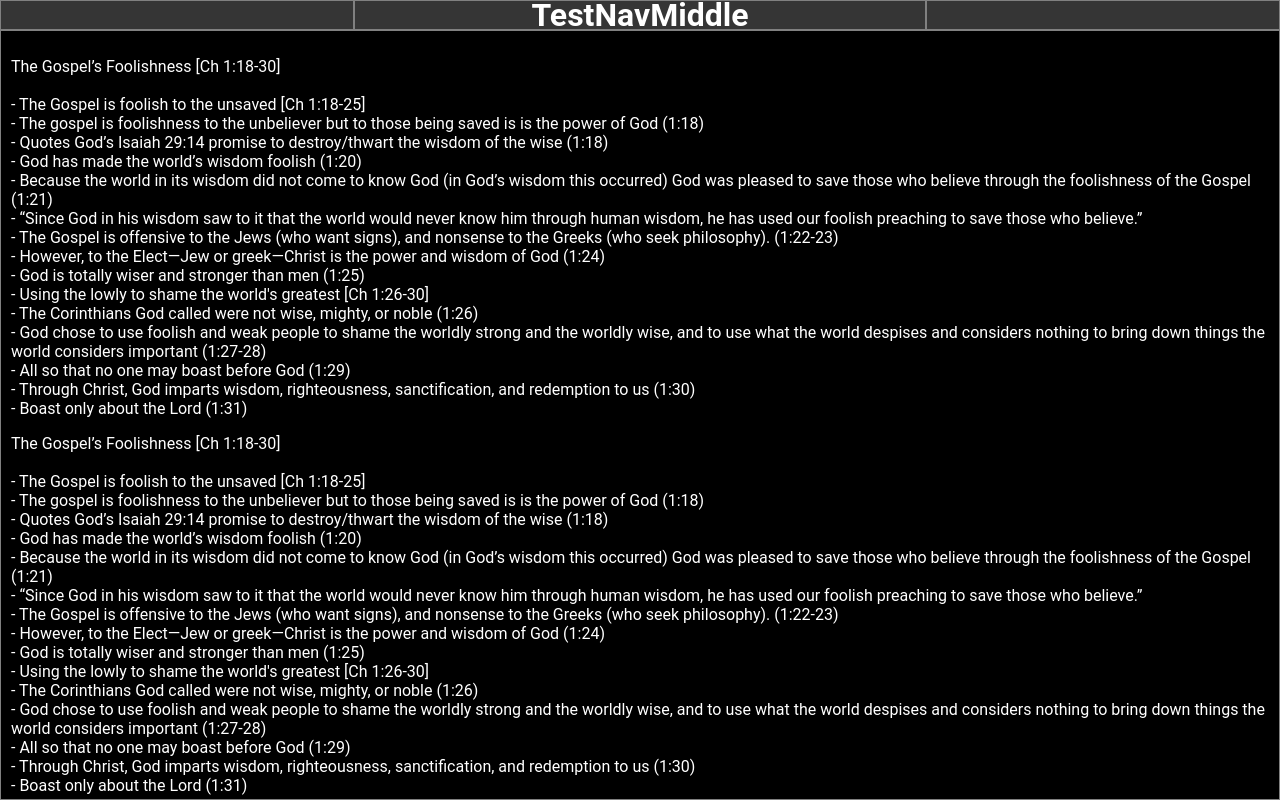
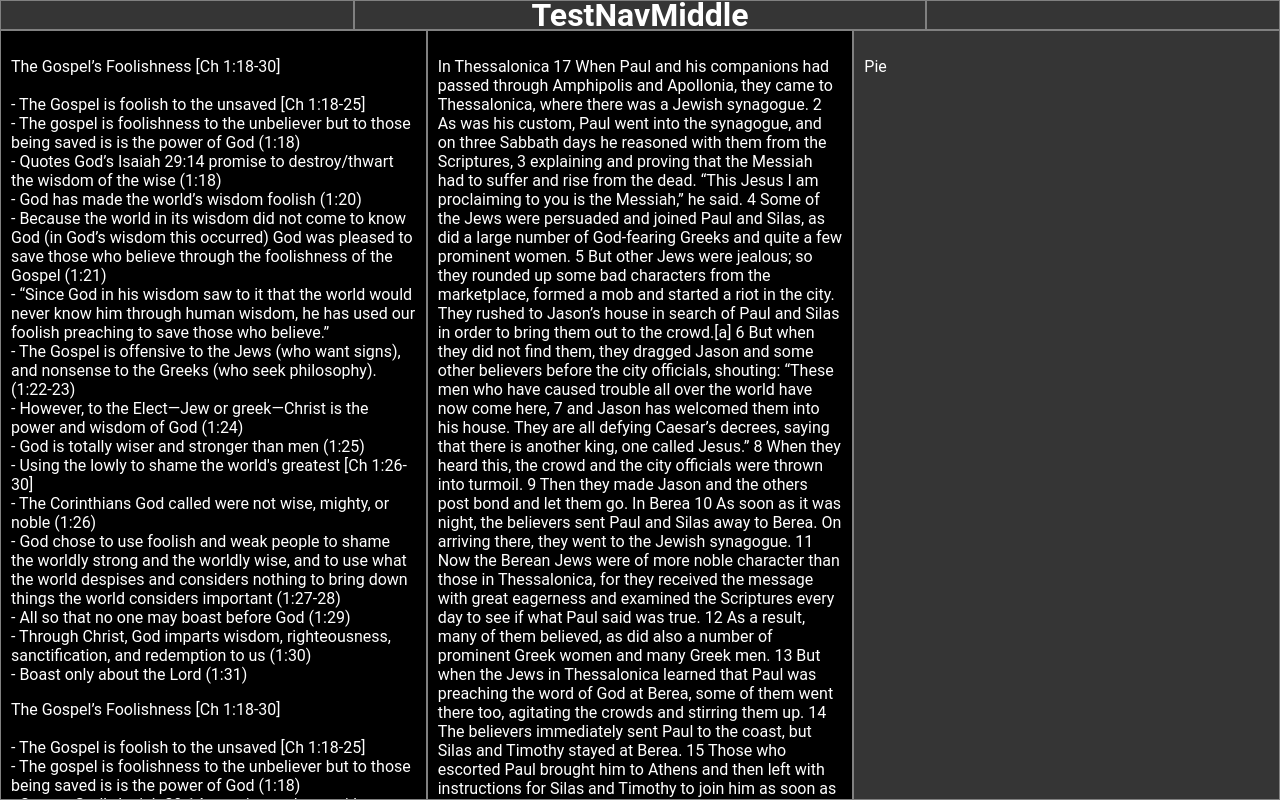
Before and after one commit to BereanBible/BereanBible.github.io, a PHP site: page / in a window 1280 px wide. Run offline with PHP 8.4, Linux system fonts and the light colour scheme.

Commit message:
Switched from grid to flex

```diff
--- a/css/style.css
+++ b/css/style.css
@@ -75,33 +75,56 @@ body {
     width: 100vw;/*Or should be 3x auto?*/
     height: calc(100vh - var(--navHeight));
     overflow-y: auto;
-    overflow-x: auto;
+    overflow-x: scroll;
 
-    /* CSS Grid Structure */
+    display: flex;
+    flex-direction: row;
+    scroll-snap-type: x mandatory;
+    scroll-behavior: smooth;
+
+    /*OLD
     display: grid;
     grid-gap: 0px;
-    grid-template-columns: 100vw 100vw 100vw;/*Each column needs to be the window width if iPhone*/
+    grid-template-columns: 100vw 100vw 100vw;
     grid-auto-rows: auto;
     grid-template-areas:
         "mrg bib itl";
+    */
     /*DEBUG*/border: solid 0px white;
 }
 
 #bibleContainer {
-    grid-area: bib;
+    /*OLD grid-area: bib;*/
+    width: 100vw;
     background-color: var(--bibleBackground);
     display: flex;
     flex-wrap: wrap;
     padding: 10px;
     overflow-y: auto;
+
+    scroll-snap-align: start;
     /*DEBUG*/border: solid 1px grey;
 }
 
 #marginContainer {
-    grid-area: mrg;
+    /*OLD grid-area: mrg;*/
+    width: 100vw;
     background-color: var(--marginBackground);
     padding: 10px;
     overflow-y: auto;
+
+    scroll-snap-align: start;
+    /*DEBUG*/border: solid 1px grey;
+}
+
+#interlinearContainer {
+    /*OLD grid-area: mrg;*/
+    width: 100vw;
+    background-color: var(--defaultBackground);
+    padding: 10px;
+    overflow-y: auto;
+
+    scroll-snap-align: start;
     /*DEBUG*/border: solid 1px grey;
 }
 
@@ -117,6 +140,11 @@ body {
     /*DEBUG*/border: solid 0px tan;
 }
 
+#interlinearContent {
+    margin: 0px;
+    padding: 0px;
+    /*DEBUG*/border: solid 0px tan;
+}
 
 
 .center {
--- a/index.html
+++ b/index.html
@@ -30,34 +30,6 @@
     </div>
 
     <div id="main">
-
-        <div id="bibleContainer" class="">
-            <!--???-->
-            <div id="bibleContent">
-                <p>
-                    In Thessalonica
-                    17 When Paul and his companions had passed through Amphipolis and Apollonia, they came to Thessalonica, where there was a Jewish synagogue. 2 As was his custom, Paul went into the synagogue, and on three Sabbath days he reasoned with them from the Scriptures, 3 explaining and proving that the Messiah had to suffer and rise from the dead. “This Jesus I am proclaiming to you is the Messiah,” he said. 4 Some of the Jews were persuaded and joined Paul and Silas, as did a large number of God-fearing Greeks and quite a few prominent women.
-
-                    5 But other Jews were jealous; so they rounded up some bad characters from the marketplace, formed a mob and started a riot in the city. They rushed to Jason’s house in search of Paul and Silas in order to bring them out to the crowd.[a] 6 But when they did not find them, they dragged Jason and some other believers before the city officials, shouting: “These men who have caused trouble all over the world have now come here, 7 and Jason has welcomed them into his house. They are all defying Caesar’s decrees, saying that there is another king, one called Jesus.” 8 When they heard this, the crowd and the city officials were thrown into turmoil. 9 Then they made Jason and the others post bond and let them go.
-
-                    In Berea
-                    10 As soon as it was night, the believers sent Paul and Silas away to Berea. On arriving there, they went to the Jewish synagogue. 11 Now the Berean Jews were of more noble character than those in Thessalonica, for they received the message with great eagerness and examined the Scriptures every day to see if what Paul said was true. 12 As a result, many of them believed, as did also a number of prominent Greek women and many Greek men.
-
-                    13 But when the Jews in Thessalonica learned that Paul was preaching the word of God at Berea, some of them went there too, agitating the crowds and stirring them up. 14 The believers immediately sent Paul to the coast, but Silas and Timothy stayed at Berea. 15 Those who escorted Paul brought him to Athens and then left with instructions for Silas and Timothy to join him as soon as possible.
-
-                    In Athens
-                    16 While Paul was waiting for them in Athens, he was greatly distressed to see that the city was full of idols. 17 So he reasoned in the synagogue with both Jews and God-fearing Greeks, as well as in the marketplace day by day with those who happened to be there. 18 A group of Epicurean and Stoic philosophers began to debate with him. Some of them asked, “What is this babbler trying to say?” Others remarked, “He seems to be advocating foreign gods.” They said this because Paul was preaching the good news about Jesus and the resurrection. 19 Then they took him and brought him to a meeting of the Areopagus, where they said to him, “May we know what this new teaching is that you are presenting? 20 You are bringing some strange ideas to our ears, and we would like to know what they mean.” 21 (All the Athenians and the foreigners who lived there spent their time doing nothing but talking about and listening to the latest ideas.)
-
-                    22 Paul then stood up in the meeting of the Areopagus and said: “People of Athens! I see that in every way you are very religious. 23 For as I walked around and looked carefully at your objects of worship, I even found an altar with this inscription: to an unknown god. So you are ignorant of the very thing you worship—and this is what I am going to proclaim to you.
-
-                    24 “The God who made the world and everything in it is the Lord of heaven and earth and does not live in temples built by human hands. 25 And he is not served by human hands, as if he needed anything. Rather, he himself gives everyone life and breath and everything else. 26 From one man he made all the nations, that they should inhabit the whole earth; and he marked out their appointed times in history and the boundaries of their lands. 27 God did this so that they would seek him and perhaps reach out for him and find him, though he is not far from any one of us. 28 ‘For in him we live and move and have our being.’[b] As some of your own poets have said, ‘We are his offspring.’[c]
-
-                    29 “Therefore since we are God’s offspring, we should not think that the divine being is like gold or silver or stone—an image made by human design and skill. 30 In the past God overlooked such ignorance, but now he commands all people everywhere to repent. 31 For he has set a day when he will judge the world with justice by the man he has appointed. He has given proof of this to everyone by raising him from the dead.”
-
-                    32 When they heard about the resurrection of the dead, some of them sneered, but others said, “We want to hear you again on this subject.” 33 At that, Paul left the Council. 34 Some of the people became followers of Paul and believed. Among them was Dionysius, a member of the Areopagus, also a woman named Damaris, and a number of others.
-                </p>
-            </div>
-        </div>
 
         <div id="marginContainer" class="">
             <!--needs to be a live edited and saved text box of the current open margin file-->
@@ -141,6 +113,43 @@
             </div>
         </div>
 
+        <div id="bibleContainer" class="">
+            <!--???-->
+            <div id="bibleContent">
+                <p>
+                    In Thessalonica
+                    17 When Paul and his companions had passed through Amphipolis and Apollonia, they came to Thessalonica, where there was a Jewish synagogue. 2 As was his custom, Paul went into the synagogue, and on three Sabbath days he reasoned with them from the Scriptures, 3 explaining and proving that the Messiah had to suffer and rise from the dead. “This Jesus I am proclaiming to you is the Messiah,” he said. 4 Some of the Jews were persuaded and joined Paul and Silas, as did a large number of God-fearing Greeks and quite a few prominent women.
+
+                    5 But other Jews were jealous; so they rounded up some bad characters from the marketplace, formed a mob and started a riot in the city. They rushed to Jason’s house in search of Paul and Silas in order to bring them out to the crowd.[a] 6 But when they did not find them, they dragged Jason and some other believers before the city officials, shouting: “These men who have caused trouble all over the world have now come here, 7 and Jason has welcomed them into his house. They are all defying Caesar’s decrees, saying that there is another king, one called Jesus.” 8 When they heard this, the crowd and the city officials were thrown into turmoil. 9 Then they made Jason and the others post bond and let them go.
+
+                    In Berea
+                    10 As soon as it was night, the believers sent Paul and Silas away to Berea. On arriving there, they went to the Jewish synagogue. 11 Now the Berean Jews were of more noble character than those in Thessalonica, for they received the message with great eagerness and examined the Scriptures every day to see if what Paul said was true. 12 As a result, many of them believed, as did also a number of prominent Greek women and many Greek men.
+
+                    13 But when the Jews in Thessalonica learned that Paul was preaching the word of God at Berea, some of them went there too, agitating the crowds and stirring them up. 14 The believers immediately sent Paul to the coast, but Silas and Timothy stayed at Berea. 15 Those who escorted Paul brought him to Athens and then left with instructions for Silas and Timothy to join him as soon as possible.
+
+                    In Athens
+                    16 While Paul was waiting for them in Athens, he was greatly distressed to see that the city was full of idols. 17 So he reasoned in the synagogue with both Jews and God-fearing Greeks, as well as in the marketplace day by day with those who happened to be there. 18 A group of Epicurean and Stoic philosophers began to debate with him. Some of them asked, “What is this babbler trying to say?” Others remarked, “He seems to be advocating foreign gods.” They said this because Paul was preaching the good news about Jesus and the resurrection. 19 Then they took him and brought him to a meeting of the Areopagus, where they said to him, “May we know what this new teaching is that you are presenting? 20 You are bringing some strange ideas to our ears, and we would like to know what they mean.” 21 (All the Athenians and the foreigners who lived there spent their time doing nothing but talking about and listening to the latest ideas.)
+
+                    22 Paul then stood up in the meeting of the Areopagus and said: “People of Athens! I see that in every way you are very religious. 23 For as I walked around and looked carefully at your objects of worship, I even found an altar with this inscription: to an unknown god. So you are ignorant of the very thing you worship—and this is what I am going to proclaim to you.
+
+                    24 “The God who made the world and everything in it is the Lord of heaven and earth and does not live in temples built by human hands. 25 And he is not served by human hands, as if he needed anything. Rather, he himself gives everyone life and breath and everything else. 26 From one man he made all the nations, that they should inhabit the whole earth; and he marked out their appointed times in history and the boundaries of their lands. 27 God did this so that they would seek him and perhaps reach out for him and find him, though he is not far from any one of us. 28 ‘For in him we live and move and have our being.’[b] As some of your own poets have said, ‘We are his offspring.’[c]
+
+                    29 “Therefore since we are God’s offspring, we should not think that the divine being is like gold or silver or stone—an image made by human design and skill. 30 In the past God overlooked such ignorance, but now he commands all people everywhere to repent. 31 For he has set a day when he will judge the world with justice by the man he has appointed. He has given proof of this to everyone by raising him from the dead.”
+
+                    32 When they heard about the resurrection of the dead, some of them sneered, but others said, “We want to hear you again on this subject.” 33 At that, Paul left the Council. 34 Some of the people became followers of Paul and believed. Among them was Dionysius, a member of the Areopagus, also a woman named Damaris, and a number of others.
+                </p>
+            </div>
+        </div>
+
+        <div id="interlinearContainer" class="">
+            <!--needs to be a live edited and saved text box of the current open margin file-->
+            <div id="interlinearContent">
+                <p>
+                    Pie
+                </p>
+            </div>
+        </div>
+
     </div>
 
     <script>
```
